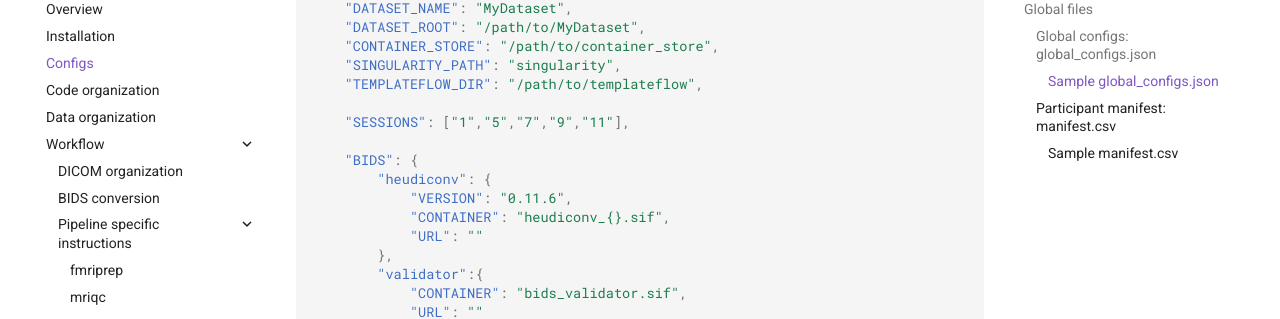
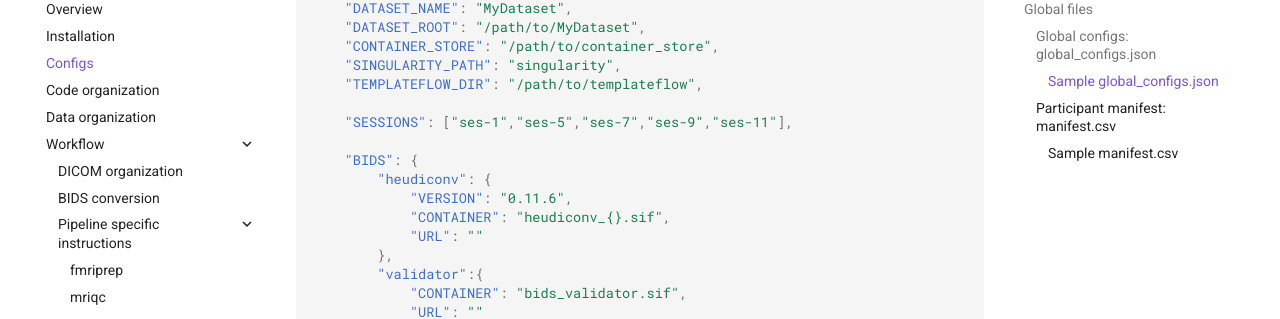
Before and after one commit to neurobagel/documentation, an MkDocs documentation site: the page built from docs/nipoppy/configs.md, in a window 1280 px wide and 900 px high, scrolled down 1067 px. Shown: the part 147-466 px from the top of the window. Built offline with MkDocs 1.6.1 and Material for MkDocs 9.7.7, drawn with Linux system fonts in a browser that asks for light colours; comment, search, counter and statistics services are not loaded.

Commit message:
add "ses-" prefix to sessions in configs (#152)

```diff
--- a/docs/nipoppy/configs.md
+++ b/docs/nipoppy/configs.md
@@ -36,7 +36,7 @@ Nipoppy requires two global files for specifying local data/container paths and
     "SINGULARITY_PATH": "singularity",
     "TEMPLATEFLOW_DIR": "/path/to/templateflow",
 
-    "SESSIONS": ["1","5","7","9","11"],
+    "SESSIONS": ["ses-1","ses-5","ses-7","ses-9","ses-11"],
 
     "BIDS": {
         "heudiconv": {
```
